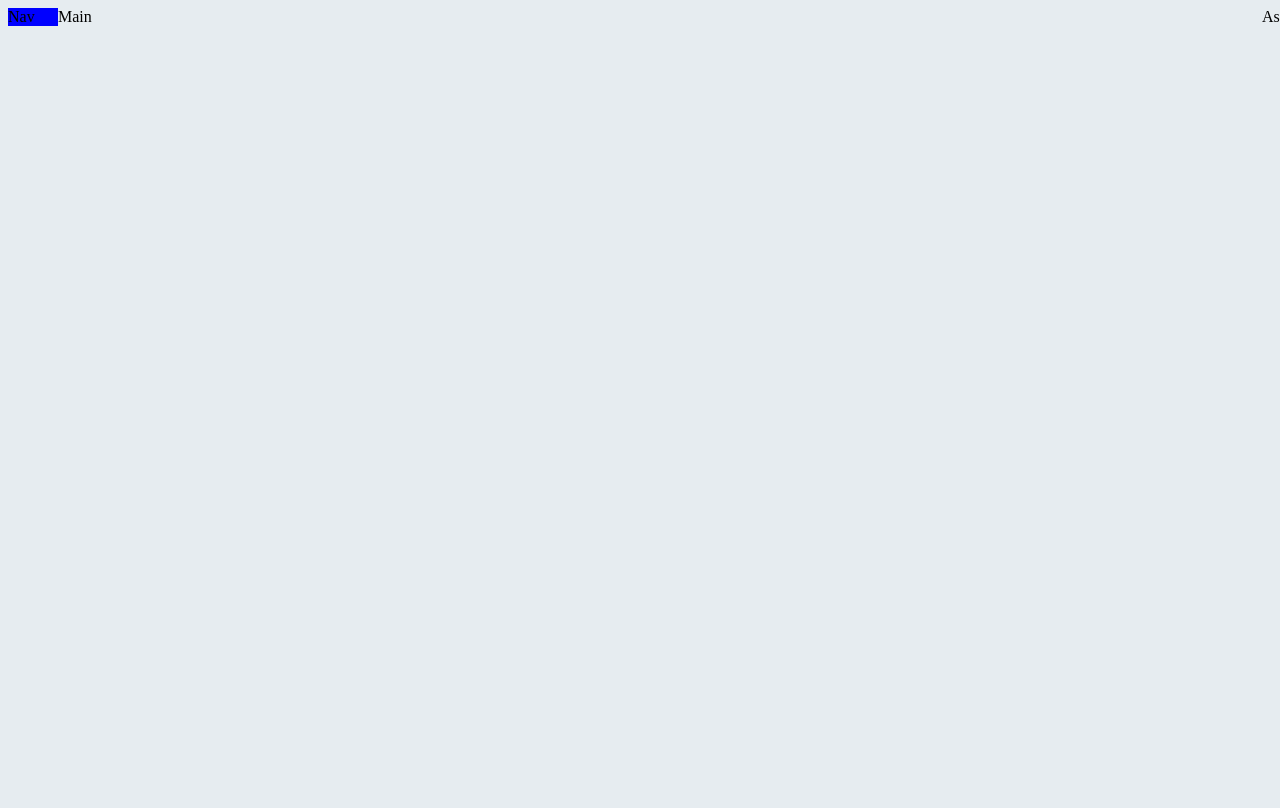
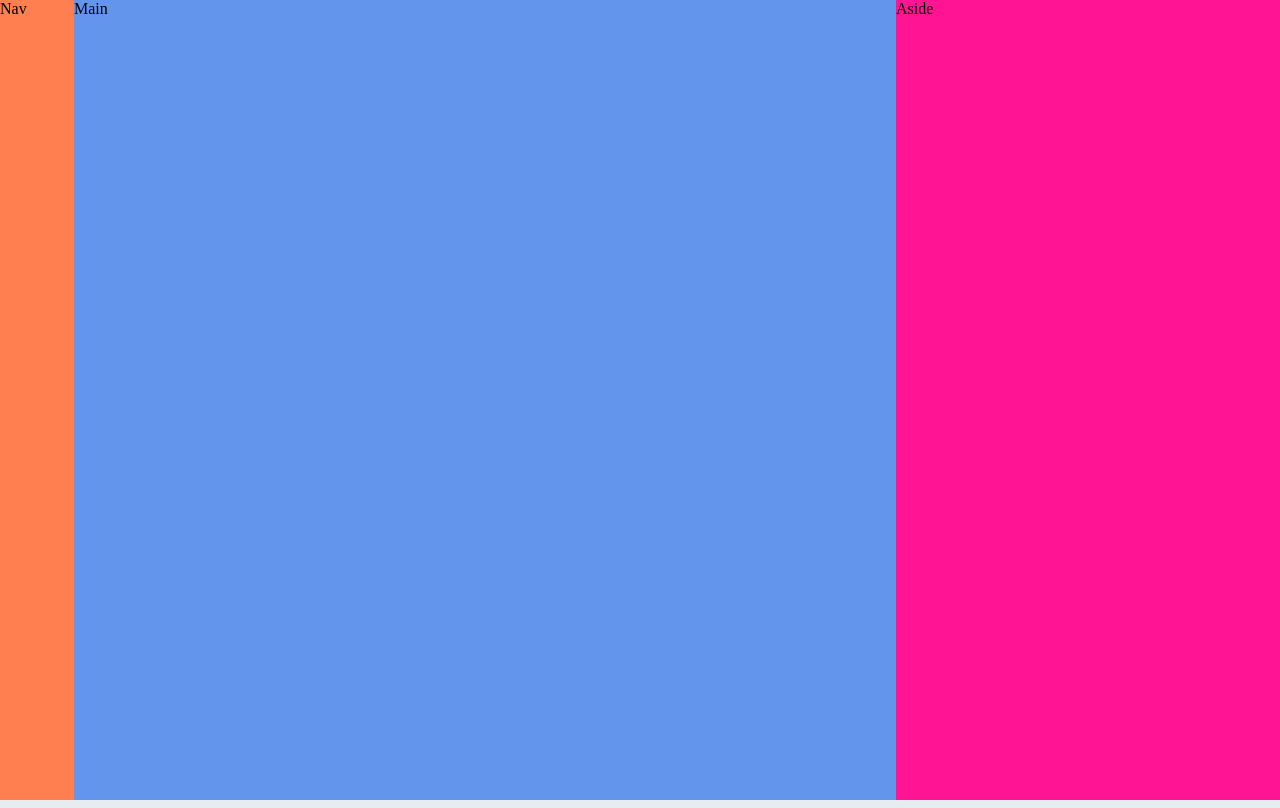
Before and after one commit to johnnyferreiradev/milkmoney, a React (Create React App) app in the folder frontend/: page / in a window 1280 px wide. Built offline with nearby package versions, Linux system fonts and the light colour scheme.

Commit message:
Ajuste no layout usando grid

```diff
--- a/frontend/src/index.css
+++ b/frontend/src/index.css
@@ -1,4 +1,6 @@
-html, body {
+html, body, #root {
   height: 100%;
+  padding: 0px;
+  margin: 0px;
   background: rgb(230, 236, 240);
 }
--- a/frontend/src/pages/Dashboard/Styles.css
+++ b/frontend/src/pages/Dashboard/Styles.css
@@ -1,10 +1,23 @@
+.dashboard .menu {
+  grid-area: menu;
+  background: coral;
+}
+
+.dashboard .main {
+  grid-area: main;
+  background: cornflowerblue;
+}
+
+.dashboard .aside {
+  grid-area: aside;
+  background: deeppink;
+}
+
 .dashboard {
+  height: 100%;
+
   display: grid;
-  grid-template-columns: 50px 1fr 10px;
-  grid-template-rows: 100%;
+  grid-template-columns: 74px auto 30%;
+  grid-template-rows: 1fr;
   grid-template-areas: "menu main aside";
 }
-
-.menu { grid-area: menu; background: blue; }
-.main { grid-area: main; }
-.aside { grid-area: aside; }
```
